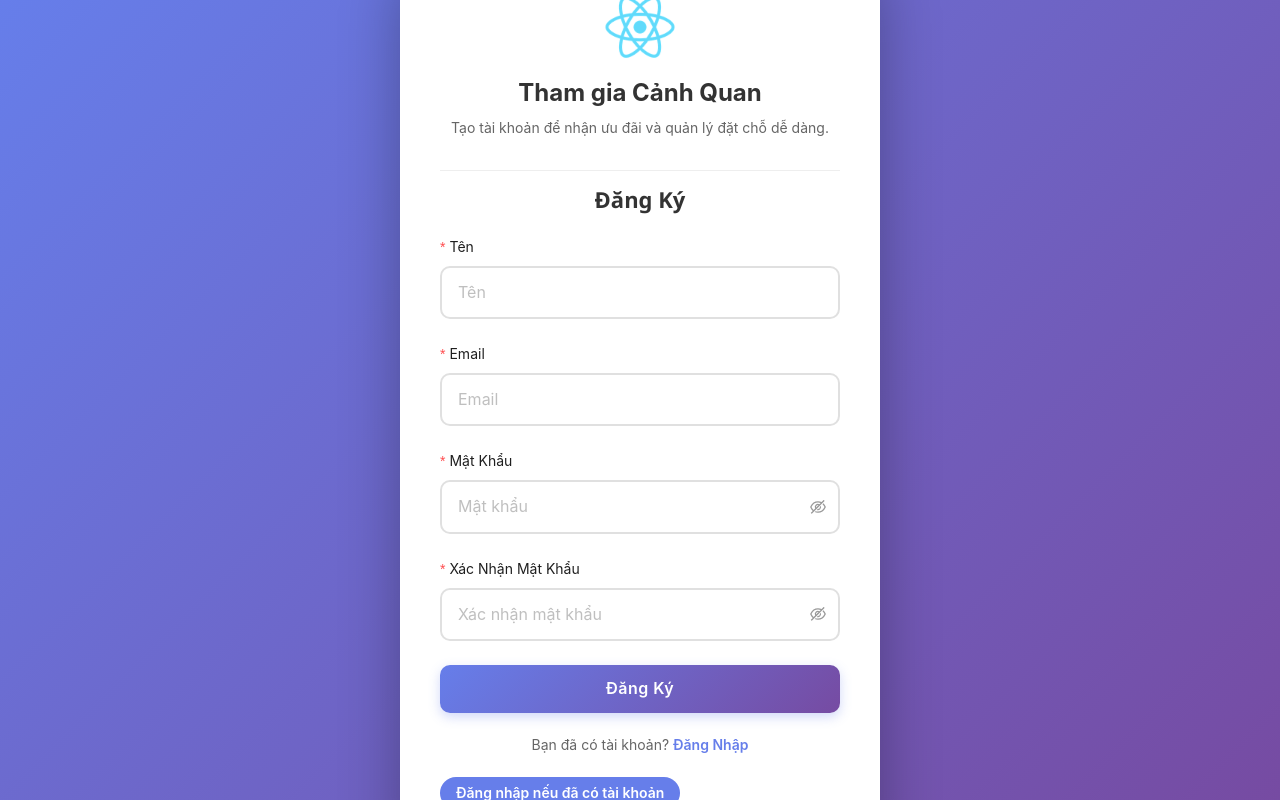
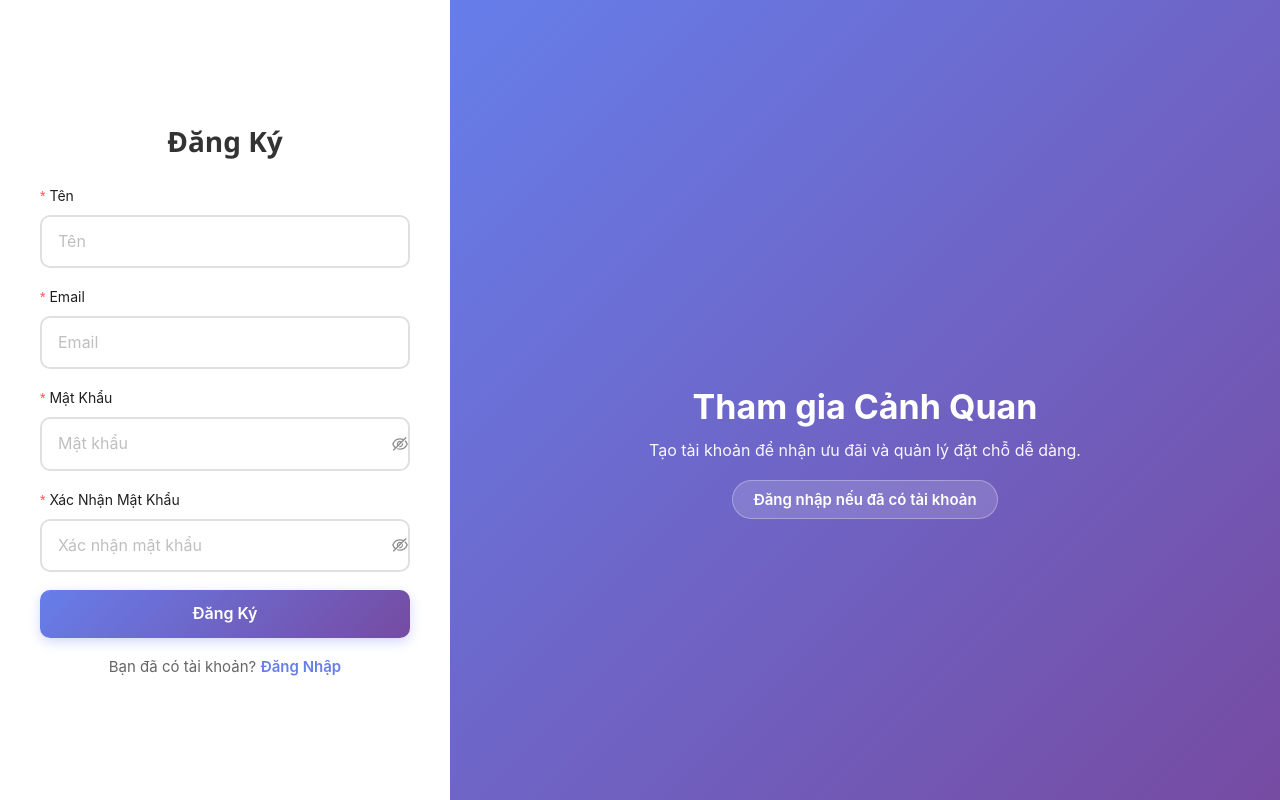
Before and after one commit to hoanglong2111/restaurant-management, a React (Create React App) app in the folder client/: page /register in a window 1280 px wide. Built offline with nearby package versions, Linux system fonts and the light colour scheme; no server answers.

Commit message:
Responsive auth layout: desktop side-by-side + mobile centered card

```diff
--- a/client/src/CSS/RegisterScreen.css
+++ b/client/src/CSS/RegisterScreen.css
@@ -1,14 +1,10 @@
-/* RegisterScreen.css - Landing Page Style */
+/* RegisterScreen.css - Responsive Landing Layout */
 
-/* Landing wrapper */
+/* Base landing wrapper */
 .landing-wrapper.register-page {
   display: flex;
-  align-items: center;
-  justify-content: center;
   min-height: 100vh;
   animation: fadeIn 0.5s ease-out;
-  overflow: auto;
-  padding: 20px;
 }
 
 @keyframes fadeIn {
@@ -16,7 +12,177 @@
   to { opacity: 1; }
 }
 
-/* Hero background - fixed gradient (different color) */
+/* =========================
+   DESKTOP LAYOUT (769px+)
+   ========================= */
+@media (min-width: 769px) {
+  .landing-wrapper.register-page {
+    align-items: stretch;
+  }
+
+  .landing-wrapper.register-page .hero {
+    flex: 1 1 50%;
+    display: flex;
+    align-items: center;
+    justify-content: center;
+    background: linear-gradient(135deg, rgba(102,126,234,1) 0%, rgba(118,75,162,1) 100%);
+    color: #fff;
+    padding: 48px;
+    order: 2; /* Swap: hero on right */
+  }
+
+  .landing-wrapper.register-page .hero .brand {
+    max-width: 520px;
+    text-align: center;
+  }
+
+  .landing-wrapper.register-page .brand-logo {
+    width: 88px;
+    height: 88px;
+    border-radius: 16px;
+    margin: 0 auto 18px;
+    display: block;
+    animation: bounceIn 0.8s cubic-bezier(0.68, -0.55, 0.265, 1.55);
+  }
+
+  @keyframes bounceIn {
+    0% { transform: scale(0); opacity: 0; }
+    50% { transform: scale(1.1); }
+    100% { transform: scale(1); opacity: 1; }
+  }
+
+  .landing-wrapper.register-page .brand-title {
+    font-size: 34px;
+    margin: 0 0 12px;
+    font-weight: 700;
+    color: #fff;
+  }
+
+  .landing-wrapper.register-page .brand-subtitle {
+    font-size: 16px;
+    color: rgba(255,255,255,0.95);
+    margin-bottom: 18px;
+    line-height: 1.5;
+  }
+
+  .landing-wrapper.register-page .cta-ghost {
+    display: inline-block;
+    padding: 10px 20px;
+    border-radius: 999px;
+    background: rgba(255,255,255,0.15);
+    color: #fff;
+    text-decoration: none;
+    font-weight: 600;
+    font-size: 15px;
+    transition: all 0.3s;
+    border: 1px solid rgba(255,255,255,0.3);
+  }
+
+  .landing-wrapper.register-page .cta-ghost:hover {
+    background: rgba(255,255,255,0.25);
+    transform: translateY(-2px);
+  }
+
+  .landing-wrapper.register-page .form-panel {
+    flex: 0 0 450px;
+    display: flex;
+    align-items: center;
+    justify-content: center;
+    padding: 40px;
+    background: #fff;
+    order: 1; /* Swap: form on left */
+  }
+
+  .landing-wrapper.register-page .form-card {
+    width: 100%;
+    max-width: 380px;
+  }
+
+  .landing-wrapper.register-page .form-card h2 {
+    text-align: center;
+    margin-bottom: 28px;
+    color: #333333;
+    font-family: 'Segoe UI', Tahoma, Geneva, Verdana, sans-serif;
+    font-size: 28px;
+    font-weight: 600;
+  }
+
+  /* Form inputs - desktop */
+  .landing-wrapper.register-page .ant-input,
+  .landing-wrapper.register-page .ant-input-password,
+  .landing-wrapper.register-page .ant-input-affix-wrapper {
+    border-radius: 10px !important;
+    border: 2px solid #e0e0e0 !important;
+    padding: 12px 16px !important;
+    font-size: 16px !important;
+    transition: all 0.3s cubic-bezier(0.4, 0, 0.2, 1) !important;
+  }
+
+  .landing-wrapper.register-page .ant-input-affix-wrapper {
+    padding: 0 !important;
+  }
+
+  .landing-wrapper.register-page .ant-input-affix-wrapper .ant-input {
+    padding: 12px 16px !important;
+    border: none !important;
+  }
+
+  .landing-wrapper.register-page .ant-input:focus,
+  .landing-wrapper.register-page .ant-input-affix-wrapper-focused {
+    border-color: #667eea !important;
+    box-shadow: 0 0 0 4px rgba(102, 126, 234, 0.15) !important;
+  }
+
+  .landing-wrapper.register-page .ant-btn-primary {
+    width: 100%;
+    height: 48px;
+    border-radius: 10px;
+    background: linear-gradient(135deg, #667eea 0%, #764ba2 100%);
+    border: none;
+    font-weight: 600;
+    font-size: 16px;
+    transition: all 0.3s;
+    box-shadow: 0 4px 12px rgba(102, 126, 234, 0.3);
+  }
+
+  .landing-wrapper.register-page .ant-btn-primary:hover {
+    transform: translateY(-2px);
+    box-shadow: 0 6px 20px rgba(102, 126, 234, 0.4);
+  }
+
+  .landing-wrapper.register-page .login-link {
+    text-align: center;
+    margin-top: 20px;
+    font-size: 15px;
+    color: #666;
+  }
+
+  .landing-wrapper.register-page .login-link a {
+    color: #667eea;
+    text-decoration: none;
+    font-weight: 600;
+  }
+
+  .landing-wrapper.register-page .login-link a:hover {
+    text-decoration: underline;
+  }
+
+  .landing-wrapper.register-page .ant-form-item {
+    margin-bottom: 18px;
+  }
+}
+
+/* =========================
+   MOBILE LAYOUT (≤768px)
+   ========================= */
+@media (max-width: 768px) {
+  .landing-wrapper.register-page {
+    align-items: center;
+    justify-content: center;
+    padding: 20px;
+    overflow: auto;
+  }
+
   .landing-wrapper.register-page .hero {
     position: fixed;
     top: 0;
@@ -27,19 +193,24 @@
     align-items: center;
     justify-content: center;
     background: linear-gradient(135deg, rgba(102,126,234,1) 0%, rgba(118,75,162,1) 100%);
-  padding: 20px;
     z-index: 1;
   }
 
-/* Form card - white card in center */
-.landing-wrapper.register-page .form-card {
+  .landing-wrapper.register-page .hero .brand {
+    display: none;
+  }
+
+  .landing-wrapper.register-page .form-panel {
     position: relative;
     z-index: 2;
+    width: 100%;
+    max-width: 480px;
+  }
+
+  .landing-wrapper.register-page .form-card {
     background: white;
     border-radius: 20px;
-  padding: 40px;
-  max-width: 480px;
-  width: 100%;
+    padding: 40px 32px;
     box-shadow: 0 20px 60px rgba(0,0,0,0.3);
     animation: slideUp 0.6s cubic-bezier(0.4, 0, 0.2, 1);
   }
@@ -55,18 +226,16 @@
     }
   }
 
-/* Brand section inside form card */
-.landing-wrapper.register-page .brand {
-  text-align: center;
-  margin-bottom: 32px;
-}
-
-.landing-wrapper.register-page .brand-logo {
-  width: 72px;
-  height: 72px;
-  border-radius: 16px;
-  margin: 0 auto 16px;
+  /* Logo at top of card on mobile */
+  .landing-wrapper.register-page .form-card::before {
+    content: '';
     display: block;
+    width: 64px;
+    height: 64px;
+    margin: 0 auto 20px;
+    background-image: url('/logo192.png');
+    background-size: cover;
+    border-radius: 14px;
     animation: bounceIn 0.8s cubic-bezier(0.68, -0.55, 0.265, 1.55);
   }
 
@@ -76,76 +245,25 @@
     100% { transform: scale(1); opacity: 1; }
   }
 
-.landing-wrapper.register-page .brand-title {
-  font-size: 24px;
-  margin: 0 0 10px;
-  font-weight: 700;
-  color: #333;
-  animation: fadeInUp 0.6s ease-out 0.2s both;
-}
-
-.landing-wrapper.register-page .brand-subtitle {
-  font-size: 14px;
-  color: #666;
-  margin-bottom: 0;
-  line-height: 1.5;
-  animation: fadeInUp 0.6s ease-out 0.3s both;
-}
-
-@keyframes fadeInUp {
-  from {
-    opacity: 0;
-    transform: translateY(20px);
-  }
-  to {
-    opacity: 1;
-    transform: translateY(0);
-  }
-}
-
-/* CTA button */
-.landing-wrapper.register-page .cta-ghost {
-  display: inline-block;
-  padding: 8px 16px;
-  margin-top: 24px;
-  border-radius: 999px;
-  background: #667eea;
-  color: #fff;
-  text-decoration: none;
-  font-weight: 600;
-  font-size: 14px;
-  transition: all 0.3s;
-  animation: fadeInUp 0.6s ease-out 0.4s both;
-}
-
-.landing-wrapper.register-page .cta-ghost:hover {
-  background: #5568d3;
-  transform: translateY(-2px);
-  box-shadow: 0 4px 12px rgba(102,126,234,0.4);
-}
-
-/* Form title */
   .landing-wrapper.register-page .form-card h2 {
     text-align: center;
     margin-bottom: 24px;
     color: #333333;
     font-family: 'Segoe UI', Tahoma, Geneva, Verdana, sans-serif;
-  font-size: 22px;
+    font-size: 24px;
     font-weight: 600;
-  padding-top: 16px;
-  border-top: 1px solid #eee;
   }
 
-/* Form inputs */
+  /* Form inputs - mobile */
   .landing-wrapper.register-page .ant-input,
   .landing-wrapper.register-page .ant-input-password,
   .landing-wrapper.register-page .ant-input-affix-wrapper {
     border-radius: 10px !important;
     border: 2px solid #e0e0e0 !important;
-    padding: 12px 16px !important;
+    min-height: 48px !important;
+    padding: 14px 16px !important;
     font-size: 16px !important;
-    transition: all 0.3s cubic-bezier(0.4, 0, 0.2, 1) !important;
-    background-color: #ffffff !important;
+    transition: all 0.3s !important;
   }
 
   .landing-wrapper.register-page .ant-input-affix-wrapper {
@@ -153,47 +271,27 @@
   }
 
   .landing-wrapper.register-page .ant-input-affix-wrapper .ant-input {
-    padding: 12px 16px !important;
+    padding: 14px 16px !important;
     border: none !important;
   }
 
-.landing-wrapper.register-page .ant-input-password-icon {
-    color: #999;
-    margin-right: 12px;
+  .landing-wrapper.register-page .ant-input:focus,
+  .landing-wrapper.register-page .ant-input-affix-wrapper-focused {
+    border-color: #667eea !important;
+    box-shadow: 0 0 0 5px rgba(102, 126, 234, 0.2) !important;
   }
 
-.landing-wrapper.register-page .ant-input:focus,
-.landing-wrapper.register-page .ant-input-password:focus,
-.landing-wrapper.register-page .ant-input-affix-wrapper-focused {
-    border-color: #667eea !important;
-    box-shadow: 0 0 0 4px rgba(102, 126, 234, 0.15) !important;
-}
-
-.landing-wrapper.register-page .ant-input-affix-wrapper-focused .ant-input-password-icon {
-    color: #667eea;
-}
-
-/* Submit button */
   .landing-wrapper.register-page .ant-btn-primary {
     width: 100%;
-    height: 48px;
+    height: 52px;
     border-radius: 10px;
     background: linear-gradient(135deg, #667eea 0%, #764ba2 100%);
     border: none;
     font-weight: 600;
-    font-size: 16px;
-    letter-spacing: 0.5px;
-    transition: all 0.3s cubic-bezier(0.4, 0, 0.2, 1);
+    font-size: 17px;
     box-shadow: 0 4px 12px rgba(102, 126, 234, 0.3);
   }
 
-.landing-wrapper.register-page .ant-btn-primary:hover {
-    background: linear-gradient(135deg, #764ba2 0%, #667eea 100%);
-    transform: translateY(-2px);
-    box-shadow: 0 6px 20px rgba(102, 126, 234, 0.4);
-}
-
-/* Login link */
   .landing-wrapper.register-page .login-link {
     text-align: center;
     margin-top: 20px;
@@ -211,51 +309,13 @@
     text-decoration: underline;
   }
 
-/* Alert */
+  .landing-wrapper.register-page .ant-form-item {
+    margin-bottom: 16px;
+  }
+}
+
+/* Alert styles */
 .landing-wrapper.register-page .alert-error {
   margin-bottom: 20px;
   border-radius: 10px;
-    background-color: #fff1f0;
-    border: 1px solid #ffccc7;
 }
-
-/* Mobile optimizations */
-@media (max-width: 768px) {
-  .landing-wrapper.register-page {
-    padding: 16px;
-  }
-
-  .landing-wrapper.register-page .form-card {
-    padding: 32px 24px;
-    max-width: 100%;
-  }
-
-  .landing-wrapper.register-page .brand-logo {
-    width: 60px;
-    height: 60px;
-  }
-
-  .landing-wrapper.register-page .brand-title {
-    font-size: 20px;
-  }
-
-  .landing-wrapper.register-page .brand-subtitle {
-    font-size: 13px;
-  }
-
-  .landing-wrapper.register-page .form-card h2 {
-    font-size: 20px;
-    margin-bottom: 20px;
-  }
-
-  .landing-wrapper.register-page .ant-input,
-  .landing-wrapper.register-page .ant-input-affix-wrapper {
-    min-height: 48px !important;
-    font-size: 16px !important; /* Prevent iOS zoom */
-  }
-
-  .landing-wrapper.register-page .ant-btn-primary {
-    height: 52px !important;
-    font-size: 17px !important;
-  }
-}
--- a/client/src/screens/LoginScreen.js
+++ b/client/src/screens/LoginScreen.js
@@ -25,13 +25,16 @@ function LoginScreen() {
     return (
         <div className="landing-wrapper login-page">
             <div className="hero">
+                <div className="brand">
+                    <img src="/logo192.png" alt="Cảnh Quan" className="brand-logo" />
+                    <h1 className="brand-title">Chào mừng đến với Cảnh Quan</h1>
+                    <p className="brand-subtitle">Quán ăn của mọi nhà — đặt món, đặt bàn, tận hưởng.</p>
+                    <Link to="/register" className="cta-ghost">Tạo tài khoản mới</Link>
+                </div>
+            </div>
+
+            <div className="form-panel">
                 <div className="form-card">
-                    <div className="brand">
-                        <img src="/logo192.png" alt="Cảnh Quan" className="brand-logo" />
-                        <h1 className="brand-title">Chào mừng đến với Cảnh Quan</h1>
-                        <p className="brand-subtitle">Quán ăn của mọi nhà — đặt món, đặt bàn, tận hưởng.</p>
-                    </div>
-
                     <h2>Đăng Nhập</h2>
                     {error && <Alert className="alert-error" message="Lỗi" description={error} type="error" showIcon />}
                     <Form onFinish={onFinish} layout="vertical">
@@ -51,8 +54,6 @@ function LoginScreen() {
                     <div className="register-link">
                         Bạn chưa có tài khoản? <Link to="/register">Đăng Ký</Link>
                     </div>
-
-                    <Link to="/register" className="cta-ghost">Tạo tài khoản mới</Link>
                 </div>
             </div>
         </div>
--- a/client/src/screens/RegisterScreen.js
+++ b/client/src/screens/RegisterScreen.js
@@ -31,13 +31,16 @@ function RegisterScreen() {
     return (
         <div className="landing-wrapper register-page">
             <div className="hero hero-alt">
+                <div className="brand">
+                    <img src="/logo192.png" alt="Cảnh Quan" className="brand-logo" />
+                    <h1 className="brand-title">Tham gia Cảnh Quan</h1>
+                    <p className="brand-subtitle">Tạo tài khoản để nhận ưu đãi và quản lý đặt chỗ dễ dàng.</p>
+                    <Link to="/login" className="cta-ghost">Đăng nhập nếu đã có tài khoản</Link>
+                </div>
+            </div>
+
+            <div className="form-panel">
                 <div className="form-card">
-                    <div className="brand">
-                        <img src="/logo192.png" alt="Cảnh Quan" className="brand-logo" />
-                        <h1 className="brand-title">Tham gia Cảnh Quan</h1>
-                        <p className="brand-subtitle">Tạo tài khoản để nhận ưu đãi và quản lý đặt chỗ dễ dàng.</p>
-                    </div>
-
                     <h2>Đăng Ký</h2>
                     {error && <Alert className="alert-error" message="Lỗi" description={error} type="error" showIcon />}
                     <Form onFinish={onFinish} layout="vertical">
@@ -61,8 +64,6 @@ function RegisterScreen() {
                     <div className="login-link">
                         Bạn đã có tài khoản? <Link to="/login">Đăng Nhập</Link>
                     </div>
-
-                    <Link to="/login" className="cta-ghost">Đăng nhập nếu đã có tài khoản</Link>
                 </div>
             </div>
         </div>
```
Also changed, not shown: client/src/CSS/LoginScreen.css (+203 -151 lines). Lines whose indentation alone changed are shown as unchanged.
